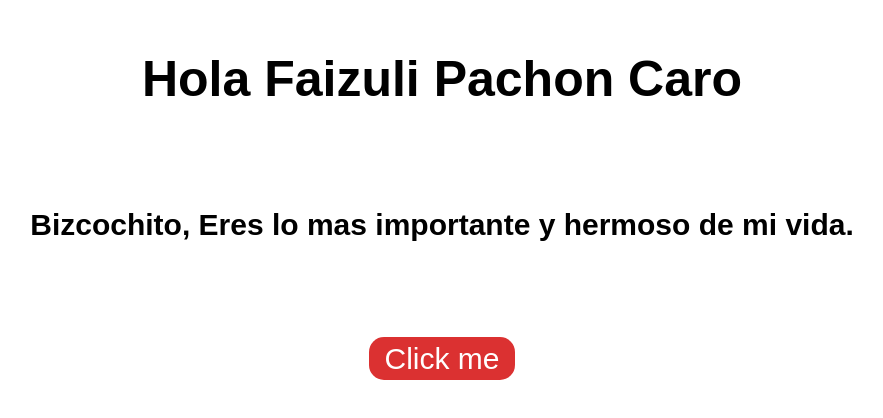
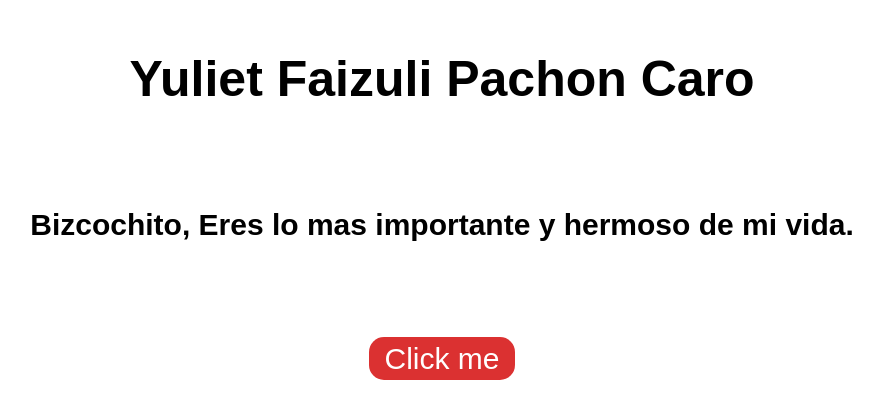
Before and after one commit to Miller38/hearts, a plain HTML site: page index.html in a window 1280 px wide. Shown: the part 150-568 px from the top of the page, without its empty margins (198-1081 px from the left). Drawn offline with Linux system fonts and the light colour scheme.

Commit message:
agregamos yuli al h1

```diff
--- a/index.html
+++ b/index.html
@@ -12,7 +12,7 @@
     <link rel="stylesheet" href="style.css">
 </head>
 <body>
-    <h1>Hola Faizuli Pachon Caro</h1>
+    <h1>Yuliet Faizuli Pachon Caro</h1>
 
     <h2>Bizcochito, Eres lo mas importante y hermoso de mi vida.</h2>
     <a class="btn" href="inicio.html">Click me</a>
```
